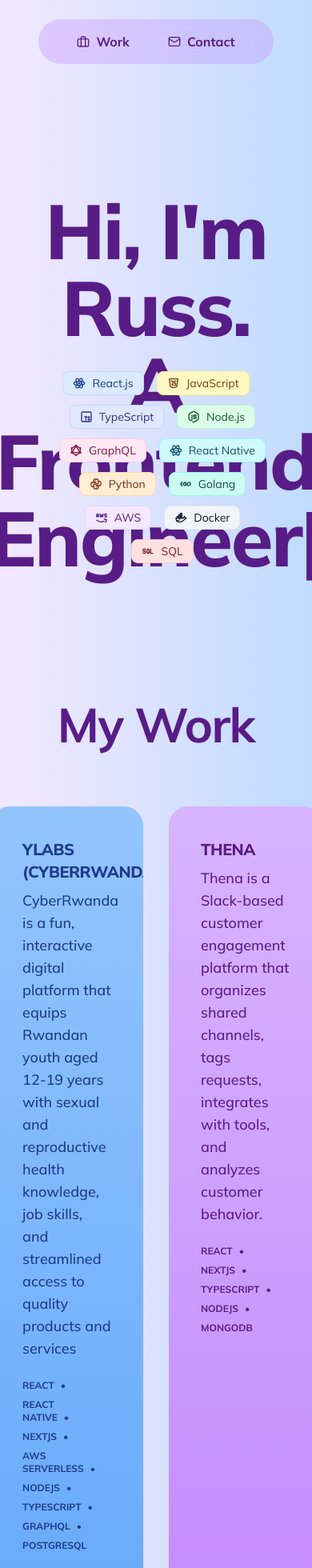
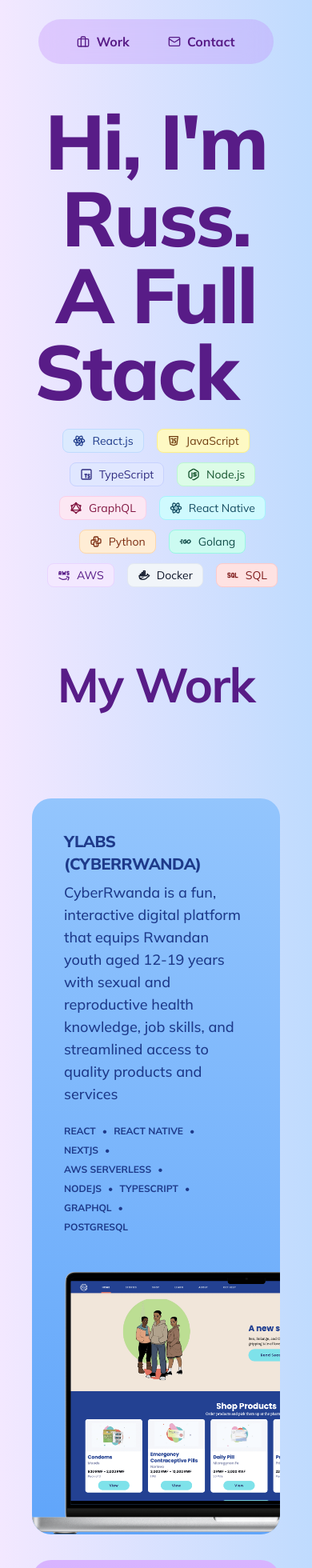
Before and after one commit to russdias/russdias, a Next.js app: page / in a window 390 px wide. Shown: the top 1960 px of the page at 80% size. Built offline with nearby package versions, Linux system fonts and the light colour scheme; no server answers.

Commit message:
small design fixes

```diff
--- a/src/app/layout.tsx
+++ b/src/app/layout.tsx
@@ -23,7 +23,7 @@
       <body
         className={clsx(
           mulish.className,
-          'flex justify-center flex-col items-center mx-auto bg-gradient-to-r from-purple-100 to-blue-200 mb-10',
+          'flex justify-center flex-col items-center bg-gradient-to-r from-purple-100 to-blue-200 mb-10',
         )}
       >
         <Header />
--- a/src/lib/constants.tsx
+++ b/src/lib/constants.tsx
@@ -17,7 +17,7 @@
   {
     gradient: 'bg-gradient-to-b from-blue-300 to-blue-400',
     text: 'text-blue-900',
-    span: 'col-span-3',
+    span: 'col-span-1 lg:col-span-3',
     company: 'YLabs (Cyberrwanda)',
     linkTo: 'https://cyberrwanda.org/',
     skills: [
@@ -37,7 +37,7 @@
   {
     gradient: 'bg-gradient-to-b from-purple-300 to-purple-400',
     text: 'text-purple-900',
-    span: 'col-span-3',
+    span: 'col-span-1 lg:col-span-3',
     company: 'Thena',
     linkTo: 'https://thena.ai/',
     skills: ['React', 'NextJS', 'TypeScript', 'NodeJS', 'MongoDB'],
@@ -48,7 +48,7 @@
   {
     gradient: 'bg-gradient-to-b from-cyan-300 to-cyan-400',
     text: 'text-cyan-900',
-    span: 'col-span-2',
+    span: 'col-span-1 lg:col-span-2',
     company: 'Taloflow',
     linkTo: 'https://taloflow.ai/',
     skills: ['React', 'NextJS', 'MongoDB', 'GraphQL'],
@@ -59,7 +59,7 @@
   {
     gradient: 'bg-gradient-to-b from-red-300 to-red-400',
     text: 'text-red-900',
-    span: 'col-span-4',
+    span: 'col-span-1 lg:col-span-4',
     company: 'FluxForms',
     linkTo: 'https://fluxforms.xyz/',
     skills: ['React', 'Node', 'TypeScript', 'PostgreSQL', 'NextJS'],
@@ -70,7 +70,7 @@
   {
     gradient: 'bg-gradient-to-b from-blue-300 to-blue-400',
     text: 'text-blue-900',
-    span: 'col-span-3',
+    span: 'col-span-1 lg:col-span-3',
     company: 'Archimydes',
     linkTo: 'https://archimydes.dev/',
     skills: [
@@ -90,7 +90,7 @@
   {
     gradient: 'bg-gradient-to-b from-yellow-300 to-yellow-400',
     text: 'text-yellow-900',
-    span: 'col-span-3',
+    span: 'col-span-1 lg:col-span-3',
     company: 'Conwaste',
     linkTo:
       'https://play.google.com/store/apps/details?id=com.conwaste.app&hl=en&gl=US',
--- a/src/modules/Contact.tsx
+++ b/src/modules/Contact.tsx
@@ -8,15 +8,15 @@
 
 const Work: React.FC<Props> = () => {
   return (
-    <div className="my-40 flex justify-center items-center flex-col">
+    <div className="my-10 lg:my-40 flex justify-center items-center flex-col p-10 lg:p-0">
       <h2 className="text-6xl text-purple-900 mb-16 font-bold">
         <span>Contact Me</span>
       </h2>
       <div
-        className="mx-auto max-w-6xl w-full grid grid-cols-6 gap-8"
+        className="mx-auto lg:max-w-6xl w-full grid grid-cols-1 lg:grid-cols-6 gap-8"
         id="contact"
       >
-        <div className="group hover:-translate-y-4 transition-transform duration-700 flex justify-center items-center text-center col-span-2 bg-white min-h-96 rounded-3xl bg-gradient-to-b from-purple-300 to-purple-400">
+        <div className="group hover:-translate-y-4 transition-transform w-full duration-700 flex justify-center items-center text-center col-span-1 lg:col-span-2 bg-white min-h-60 rounded-3xl bg-gradient-to-b from-purple-300 to-purple-400">
           <h2 className="text-4xl group-hover:scale-125 text-purple-900 font-bold transition-all duration-700">
             <span>
               Want to <br />
@@ -27,12 +27,12 @@
         <Link
           href="mailto:russ.dias@icloud.com"
           target="_blank"
-          className="group hover:-translate-y-4 transition-transform cursor-pointer duration-700 col-span-4 flex flex-col justify-center rounded-3xl items-center text-center w-full bg-gradient-to-b from-red-50 to-red-100 min-h-96"
+          className="group hover:-translate-y-4 transition-transform cursor-pointer duration-700 col-span-1 lg:col-span-4 flex flex-col rounded-3xl p-10 w-full bg-gradient-to-r justify-center from-red-50 to-red-300 min-h-60"
         >
-          <p className="group-hover:scale-110 text-2xl leading-relaxed text-red-900 transition-all duration-700">
+          <p className="group-hover:scale-105 text-2xl leading-relaxed text-red-900 transition-all duration-700">
             <TypeAnimation
               sequence={[
-                "Reach out to me at russ.dias@icloud.com and let's talk!",
+                "Reach out to me at \n russ.dias@icloud.com and let's talk!",
               ]}
               wrapper="span"
               cursor={true}
--- a/src/modules/Footer.tsx
+++ b/src/modules/Footer.tsx
@@ -8,8 +8,8 @@
   return (
     <div className="flex flex-col justify-center items-center text-center w-full mb-2">
       <p className="text-xs leading-relaxed">
-        Designed and Developed by Russell Dias. Built with Next.js, Tailwind
-        CSS, and deployed with Vercel.
+        Designed and Developed by Russell Dias. <br /> Built with Next.js,
+        Tailwind CSS, and deployed with Vercel.
       </p>
     </div>
   );
--- a/src/modules/Intro.tsx
+++ b/src/modules/Intro.tsx
@@ -8,16 +8,22 @@
 
 const Intro: React.FC<Props> = () => {
   return (
-    <div className="flex flex-col justify-center items-center text-center mt-60 mb-40">
-      <h1 className="text-8xl text-purple-900 mb-6 font-extrabold h-[200px]">
+    <div className="p-10 lg:p-0 flex flex-col justify-center items-center text-center pt-32 pb-20 lg:mt-60 lg:mb-40">
+      <h1 className="text-8xl text-purple-900 mb-6 font-extrabold lg:h-[200px]">
         <TypeAnimation
-          sequence={["Hi, I'm Russ. \n A Frontend Engineer"]}
+          sequence={[
+            "Hi, I'm Russ. \n A Fontend Engineer",
+            600,
+            "Hi, I'm Russ. \n A Backend Engineer",
+            600,
+            "Hi, I'm Russ. \n A Full Stack Engineer",
+          ]}
           wrapper="span"
           cursor={true}
           style={{ whiteSpace: 'pre-line', display: 'block' }}
         />
       </h1>
-      <div className="flex justify-center items-center space-x-4 w-2/3 flex-wrap">
+      <div className="flex justify-center items-center space-x-4 lg:w-2/3 flex-wrap">
         {skillsData.map((skill, idx) => (
           <SkillItem idx={idx} skill={skill} key={skill.title} />
         ))}
--- a/src/modules/Work.tsx
+++ b/src/modules/Work.tsx
@@ -13,7 +13,7 @@
       <h2 className="text-6xl text-purple-900 mb-16 font-bold">
         <span>My Work</span>
       </h2>
-      <div className="mx-auto max-w-6xl w-full grid grid-cols-6 gap-8">
+      <div className="mx-auto p-10 lg:p-0 lg:max-w-6xl w-full grid grid-cols-1 lg:grid-cols-6 gap-8">
         {workItemsData.map((el, idx) => (
           <WorkItem
             skills={el.skills}
```
